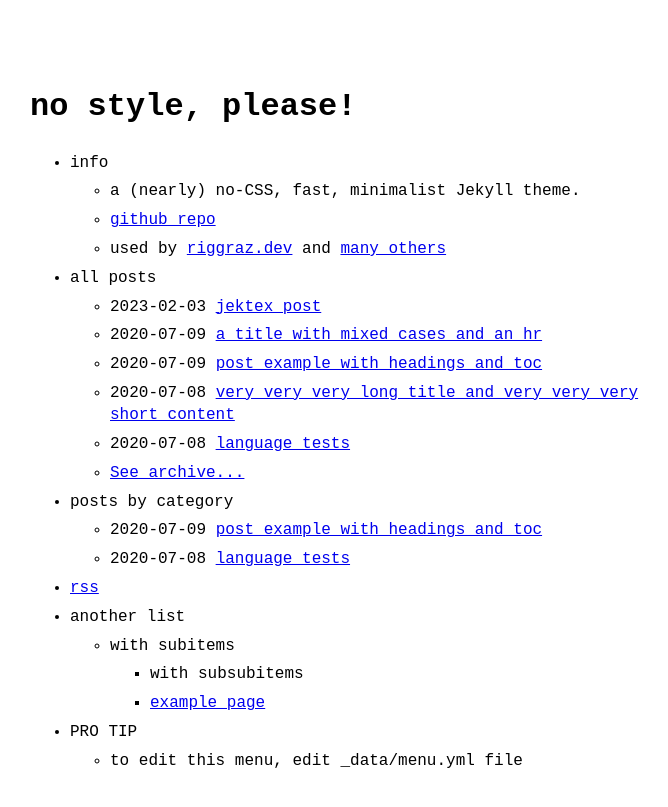
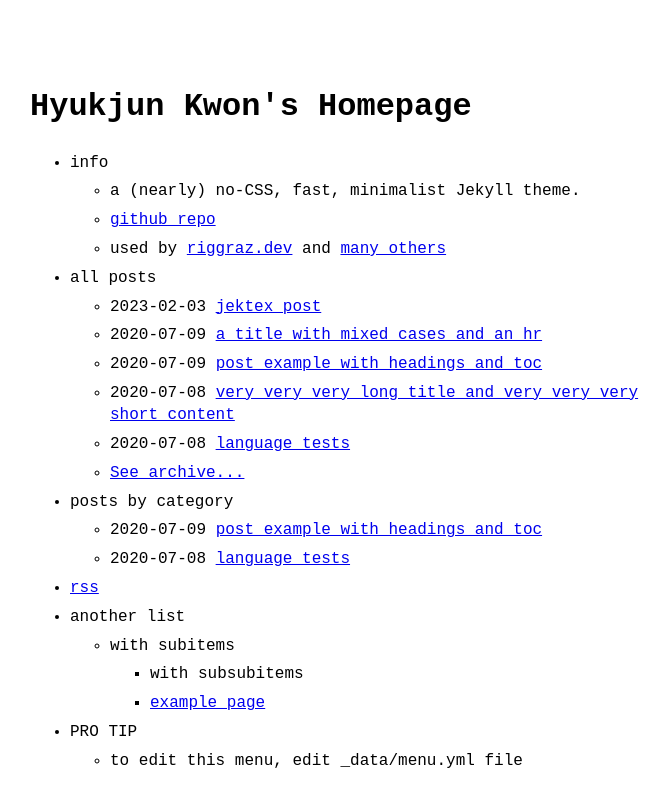
Before and after one commit to Hyoek-Jun-Kwon/Hyoek-Jun-Kwon.github.io, a Jekyll site: the page built from index.md, in a window 1280 px wide. Shown: the top 807 px of the page, without its empty margins (290-958 px from the left). Built offline with Jekyll 4.4.1, drawn with Linux system fonts in a browser that asks for light colours.

Commit message:
feat. test

```diff
--- a/_config.yml
+++ b/_config.yml
@@ -1,4 +1,4 @@
-title: no style, please! # name of the site
+title: Hyukjun Kwon's Homepage # name of the site
 author: Riccardo Graziosi # name of site's author
 email: riccardo.graziosi97@gmail.com # email of site's author
 url: https://riggraz.dev # root address of the site
```
